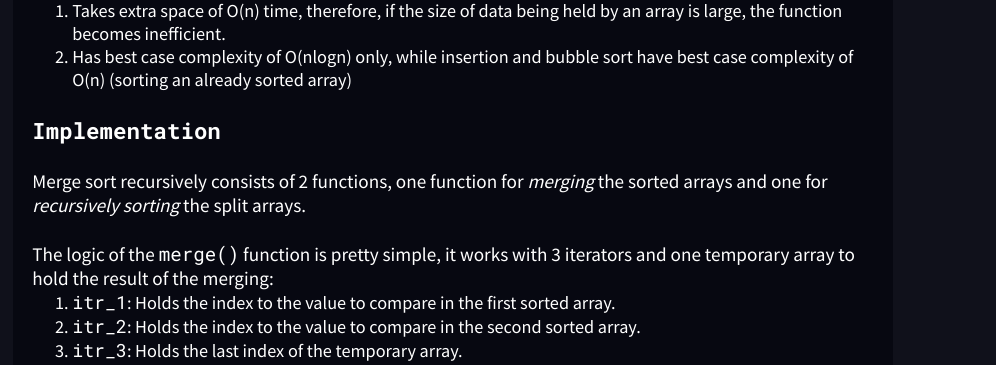
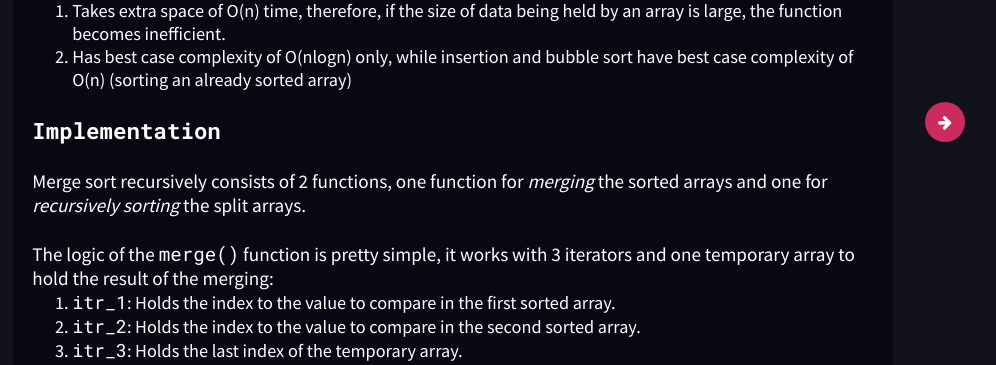
Before and after one commit to elit-altum/sort-visualiser, a PHP site: page /blogs/merge_sort.html in a window 1280 px wide. Shown: the part 618-983 px from the top of the page, without its empty margins (187-1183 px from the left). Run offline with PHP 8.4, Linux system fonts and the light colour scheme.

Commit message:
add: next button to all blog pages

```diff
--- a/blogs/blogs.css
+++ b/blogs/blogs.css
@@ -33,6 +33,23 @@ body {
   font-size: 0.9em;
 }
 
+.next-btn {
+  position: fixed;
+  bottom: 5%;
+  right: 10%;
+  width: 40px;
+  height: 40px;
+  background-color: #cc2b5e;
+  border-radius: 50%;
+  display: flex;
+  align-items: center;
+  justify-content: center;
+  padding-bottom: 1px;
+}
+
+.next-btn > a {
+  color: #fff;
+}
 /* .heading-underline {
   height: 5px;
   width: 50px;
--- a/blogs/bubble_sort.html
+++ b/blogs/bubble_sort.html
@@ -2,7 +2,8 @@
 <html lang="en">
 	<head>
 		<meta charset="UTF-8" />
-		<meta name="viewport" content="width=device-width, initial-scale=1.0" />
+    <meta name="viewport" content="width=device-width, initial-scale=1.0" />
+    <link rel="stylesheet" href="https://stackpath.bootstrapcdn.com/font-awesome/4.7.0/css/font-awesome.min.css">
 		<link rel="stylesheet" href="./blogs.css" />
 		<link rel="stylesheet" href="prism/prism.css" />
 		<script src="prism/prism.js"></script>
@@ -12,6 +13,9 @@
 
 	<body>
 		<div class="blog-container">
+      <div class="next-btn">
+        <a><i class="fa fa-arrow-right" aria-hidden="true"></i></a>
+      </div>
 			<h1>Bubble Sort</h1>
 			<p class="tagline">
 				A sorting algorithm which splits the input array in 2 parts, the sorted
--- a/blogs/merge_sort.html
+++ b/blogs/merge_sort.html
@@ -2,7 +2,8 @@
 <html lang="en">
 	<head>
 		<meta charset="UTF-8" />
-		<meta name="viewport" content="width=device-width, initial-scale=1.0" />
+    <meta name="viewport" content="width=device-width, initial-scale=1.0" />
+    <link rel="stylesheet" href="https://stackpath.bootstrapcdn.com/font-awesome/4.7.0/css/font-awesome.min.css">
 		<link rel="stylesheet" href="./blogs.css" />
 		<link rel="stylesheet" href="prism/prism.css" />
 		<script src="prism/prism.js"></script>
@@ -12,6 +13,9 @@
 
 	<body>
 		<div class="blog-container">
+      <div class="next-btn">
+        <a href="./bubble_sort.html"><i class="fa fa-arrow-right" aria-hidden="true"></i></a>
+      </div>
 			<h1>Merge Sort</h1>
 			<p class="tagline">
 				An efficient sorting algorithm which splits the input array in 2 halves,
```
